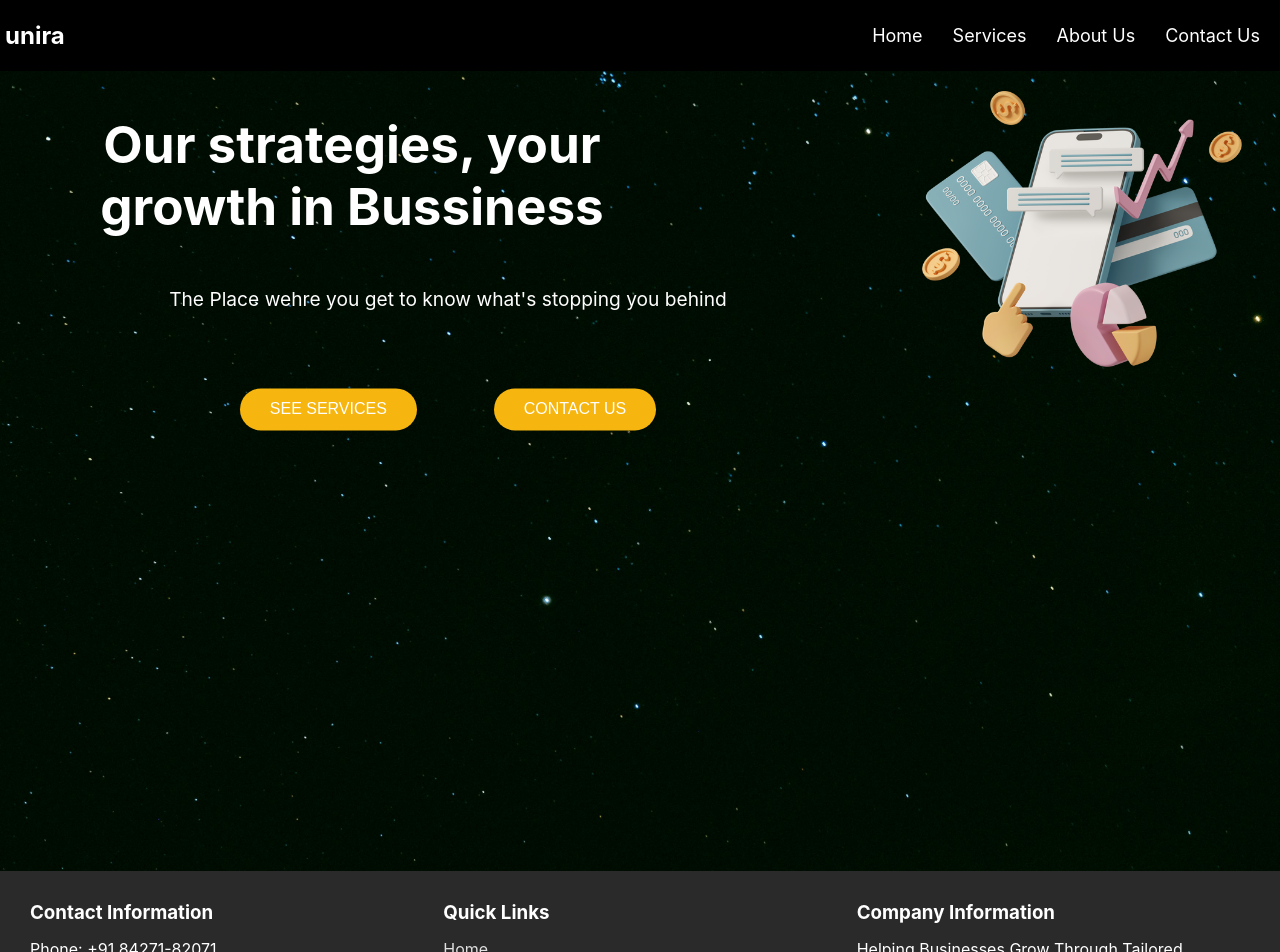
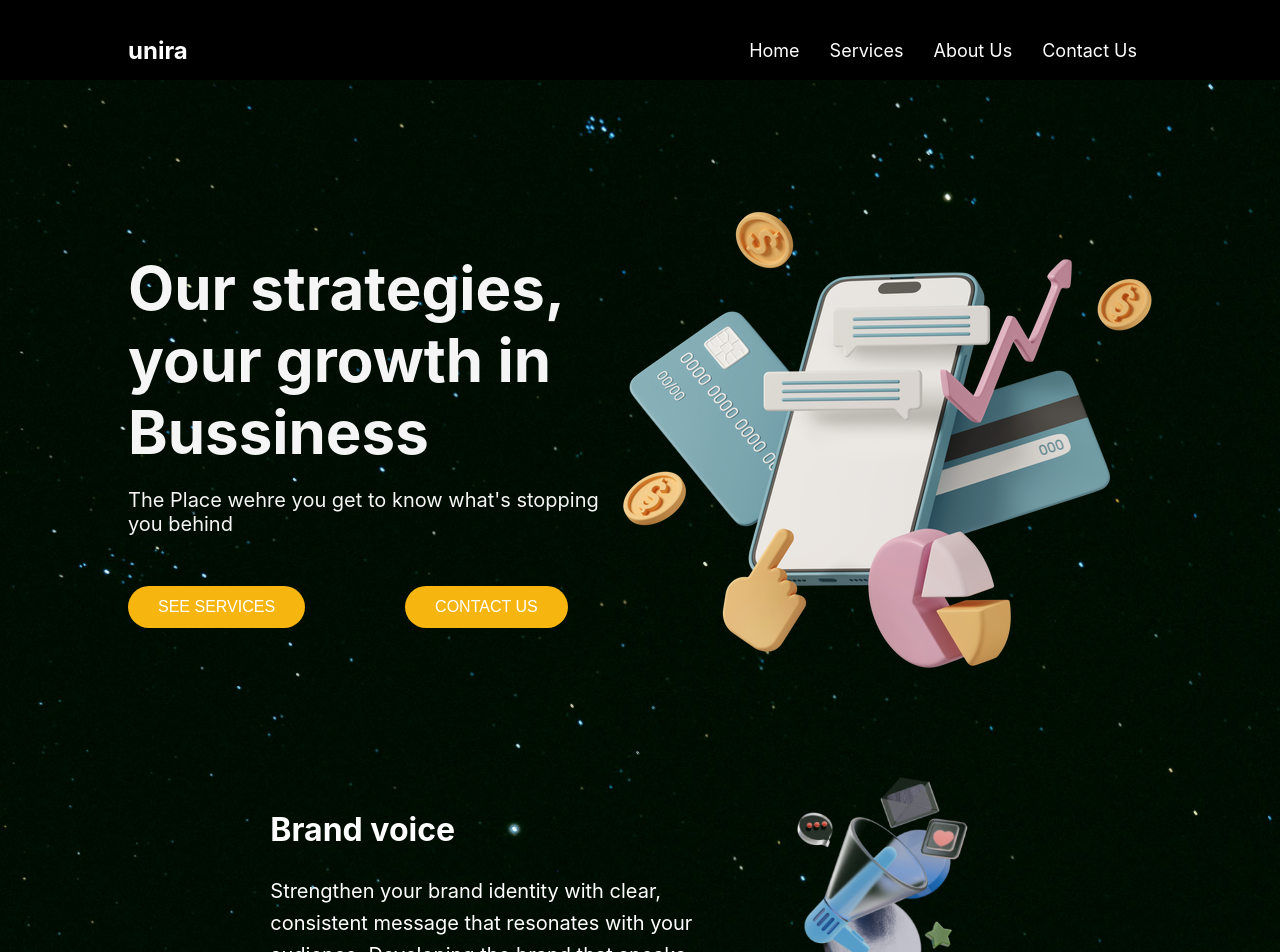
Before and after one commit to bhasker-sharma/unira-website, a React (Create React App) app in the folder react/: page / in a window 1280 px wide. Shown: the top 952 px of the page. Built offline with nearby package versions, Linux system fonts and the light colour scheme.

Commit message:
Structure Created

```diff
--- a/react/src/components/navbar/Navbar.css
+++ b/react/src/components/navbar/Navbar.css
@@ -1,31 +1,41 @@
 header {
     display: flex;
-    justify-content: space-between;
+    width: 100%;
+    height: 80px;
+    background-color: #000;
     align-items: center;
-    padding: 5px;
-    background-color: #000;
   }
+
+nav {
+  display: flex;
+  width: 80%;
+  height: 100%;
+  margin: auto;
+  padding: 10px;
+  justify-content: space-between;
+  align-items: center;
+}
 
   .logo h1 {
     color: #fff;
     font-size: 24px;
   }
 
-  nav ul {
+  .nav ul {
     list-style-type: none;
     display: flex;
   }
 
-  nav ul li {
+  .nav ul li {
     margin: 0 15px;
   }
 
-  nav ul li a {
+  .nav ul li a {
     color: #fff;
     text-decoration: none;
     font-size: 18px;
   }
 
-  nav ul li a:hover {
+  .nav ul li a:hover {
     color: #f90;
   }
--- a/react/src/components/navbar/Navbar.jsx
+++ b/react/src/components/navbar/Navbar.jsx
@@ -5,16 +5,18 @@ import { Link } from 'react-router-dom';
 const Navbar = () => { //function is made
   return (
     <header>
+      <nav>
       <div className="logo">
         <h1>unira</h1>
       </div>
-      <nav>
+      <div className='nav'>
         <ul>
           <li><Link to="/">Home</Link></li>
           <li><Link to="/services">Services</Link></li>
           <li><Link to="/about">About Us</Link></li>
           <li><Link to="/contact">Contact Us</Link></li>
         </ul>
+      </div>
       </nav>
     </header>
   );
--- a/react/src/pages/home/Home.css
+++ b/react/src/pages/home/Home.css
@@ -1,47 +1,51 @@
 /* Style for the main hero section */
-.hero-section {
-  position: relative;
-  height: 100vh; /* Full viewport height */
+.web-page {
+  box-sizing: border-box;
+  padding: 40px 0px;
   display: flex;
+  flex-direction: column;
   align-items: center;
   justify-content: center;
-  text-align: center; /* Center-align text */
   background-image: url('../../assets/background_home.jpg');
   background-size: cover;
   background-position: center;
-  z-index: 1; /* Make sure content is above the background */
 }
 
 
 .hero-button{
   display: flex;
-  gap: 10%;
-  margin-top: 10%;
+  margin-top: 30px;
+  gap: 100px;
   justify-content: center;
 }
 
 /* Hero content - text and buttons */
-.hero-content {
-  width: 60%;
-  margin-top: 5%;
-  position: absolute;
-  top: 15%;
-  right: 10%;
-  left: 35%;
-  transform: translate(-50%, -50%); /* Centers the text */
-  color: white; /* Adjust text color */
-  z-index: 3; /* Above everything else */
+.landing-section {
+  width: 80%;
+  box-sizing: border-box;
+  margin: auto;
+  height: 80vh;
+  display: flex;
+  justify-content: space-between;
+  align-items: center;
+  color: whitesmoke;
+}
+
+.hero-content{
+  width: 50%;
+  display: flex;
+  flex-direction: column;
+  align-items: flex-start;
+  justify-content: center;
 }
 
 .hero-content h1 {
-  font-size: 4vw; /* Adjust heading size */
-  margin-bottom: 20px;
-  margin-right: 25%;
+  font-size: 60px; /* Adjust heading size */
+  margin: 0px;
+  padding: 0px;
 }
 .hero-content p {
-  font-size: 1.5vw;
-  margin-top: 50px;
-  margin-bottom: 30px;
+  font-size: 20px;
 }
 
 /* Button styling */
@@ -75,39 +79,41 @@
   color: #FE9400;
 }
 
+.landing-page img {
+  width: 30%;
+  height: auto;
+}
 
-/* Styling for the illustration image */
-  .illustration_1 {
-    position: absolute;
-    top: 20px; /* Adjusts distance from the top */
-    right: 3%; /* Moves the image 50px away from the right side */
-    width: 25vw; /* Adjust size of the illustration */
-    z-index: 2; /* Ensure the illustration stays above the background */
-  }
+.body-section{
+  width: 60%;
+  margin: auto;
+  display: flex;
+  flex-direction: column;
+}
 
-/*
-.row1 {
+.body-section .row{
   display: flex;
+  justify-content: space-around;
   align-items: center;
-  justify-content: space-between;
-  padding: 20px;
-  margin-bottom: 40px;
-  max-width: 1200px;
-  width: 100%;
-} */
+}
+
 /* Text Card Styling */
 .text-card {
-  top: 69%;
-  right: 10%;
-  left: 24%;
+  color: #ffffff;
   width: 60%;
-  margin-top: 5%;
-  position: absolute;
-  max-width: 589px;
-  color: #ffffff;
-  transform: translate(-50%, -50%); /* Centers the text */
-  color: white; /* Adjust text color */
-  z-index: 3;
+}
+
+.text-card h2{
+  font-size: 32px;
+}
+
+.text-card p{
+  font-size: 20px;
+  line-height: 1.6;
+}
+
+.illustration{
+  height: 250px;
 }
 
 /* .text-card h2 {
--- a/react/src/pages/home/Home.jsx
+++ b/react/src/pages/home/Home.jsx
@@ -1,26 +1,66 @@
-import React from 'react';
-import './Home.css';
-import Navbar from '../../components/navbar/Navbar';
-import Footer from '../../components/footer/Footer';
-import illustration1 from '../../assets/img_1.png'; // Import illustration image
-import illustration2 from '../../assets/img_2.png';
+import React from "react";
+import "./Home.css";
+import Navbar from "../../components/navbar/Navbar";
+import Footer from "../../components/footer/Footer";
+import illustration1 from "../../assets/img_1.png"; // Import illustration image
+import illustration2 from "../../assets/img_2.png";
 
 const Home = () => {
   return (
-    <div className='home'>
+    <div className="home">
       <Navbar />
 
       {/* Hero section */}
-      <div className="hero-section">
-        <img src={illustration1} alt="Illustration" className="illustration_1" />
+      <div className="web-page">
+        <div className="landing-section">
+          <div className="hero-content">
+            <h1>Our strategies, your growth in Bussiness</h1>
+            <p>The Place wehre you get to know what's stopping you behind</p>
 
-        <div className='hero-content'>
-          <h1>Our strategies, your growth in Bussiness</h1>
-          <p>The Place wehre you get to know what's stopping you behind</p>
+            <div className="hero-button">
+              <button className="services-btn">SEE SERVICES</button>
+              <button className="contactus-btn">CONTACT US</button>
+            </div>
+          </div>
+          <img
+            src={illustration1}
+            alt="Illustration"
+            className="illustration_1"
+          />
+        </div>
 
-          <div className='hero-button'>
-            <button className='services-btn'>SEE SERVICES</button>
-            <button className='contactus-btn'>CONTACT US</button>
+        <div className="body-section">
+          {/* First row */}
+          <div className="row">
+            <div className="text-card">
+              <h2>Brand voice</h2>
+              <p>
+                Strengthen your brand identity with clear, consistent message
+                that resonates with your audience. Developing the brand that
+                speaks.{" "}
+              </p>
+            </div>
+            <div className="illustrations-row">
+              <img
+                src={illustration2}
+                alt="Illustration"
+                className="illustration"
+              />
+            </div>
+          </div>
+
+          {/* second row */}
+          <div className="row">
+            <div className="text-card">
+              <h2>Revinew Growth</h2>
+              <p>
+                Drive sustainable growth through, optimized strategies and
+                expert guidance.{" "}
+              </p>
+            </div>
+            <div className="illustrations-row">
+              {/* <img src={illustration3} alt="Illustration" className="illustration_3" /> */}
+            </div>
           </div>
         </div>
       </div>
@@ -28,8 +68,8 @@ const Home = () => {
       {/* Body section */}
       {/* <div className='body-section'> */}
 
-        {/* First row */}
-        {/* <div className='row1'>
+      {/* First row */}
+      {/* <div className='row1'>
           <div className='text-card'>
             <h2>Brand voice</h2>
             <p>Strengthen your brand identity with clear, consistent message that resonates with your audience. Developing the brand that speaks. </p>
@@ -39,6 +79,7 @@ const Home = () => {
 
       {/* </div> */}
 
+      {/* illustrations part that we added in page*/}
 
       <Footer />
     </div>
```
